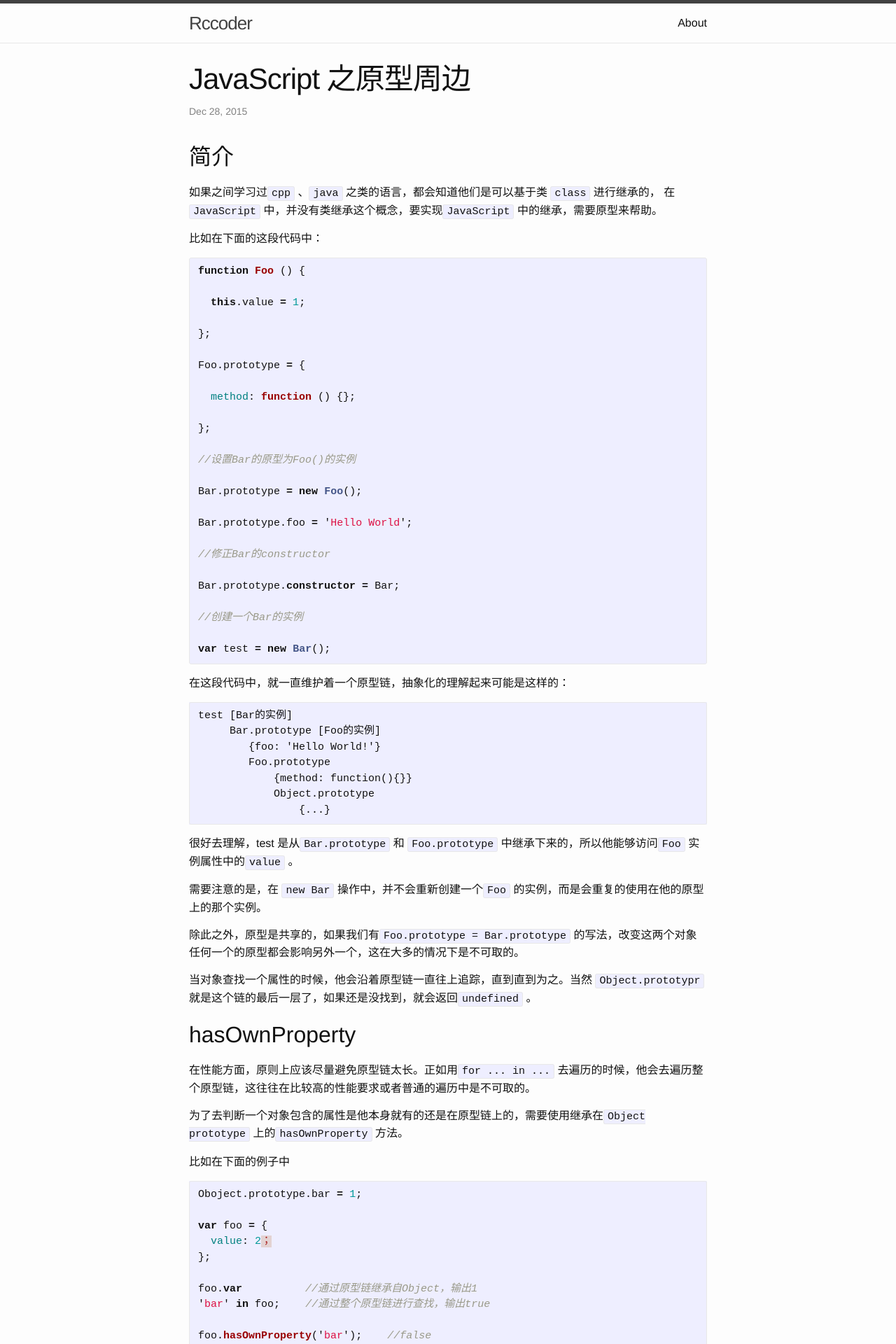
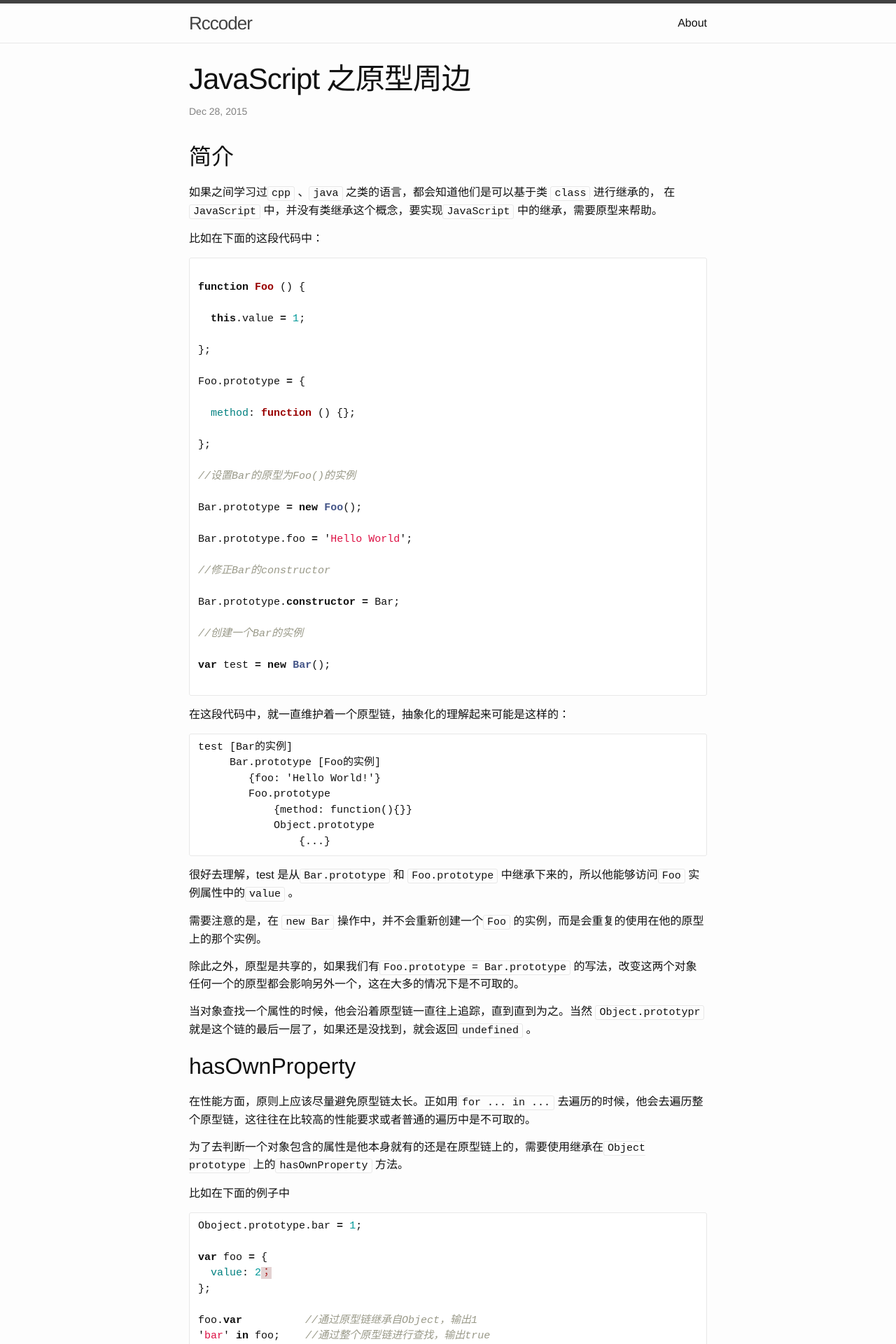
Before and after one commit to rccoder/blog, a Jekyll site: the page built from _posts/2015-12-28-javascript-protytype.md, in a window 1280 px wide. Shown: the top 1920 px of the page at 70% size. Built offline with Jekyll 4.4.1, drawn with Linux system fonts in a browser that asks for light colours.

Commit message:
fix markdown

````diff
--- a/_config.yml
+++ b/_config.yml
@@ -19,3 +19,5 @@
 
 # Build settings
 markdown: kramdown
+kramdown:
+    input: GFM
--- a/_posts/2015-12-28-javascript-protytype.md
+++ b/_posts/2015-12-28-javascript-protytype.md
@@ -11,7 +11,7 @@
 
 比如在下面的这段代码中：
 
-{% highlight javascript %}
+``` javascript
 
 function Foo () {
 
@@ -39,7 +39,7 @@
 
 var test = new Bar();
 
-{% endhighlight %}
+```
 
 在这段代码中，就一直维护着一个原型链，抽象化的理解起来可能是这样的：
 
--- a/_sass/_base.scss
+++ b/_sass/_base.scss
@@ -132,7 +132,7 @@
     font-size: 15px;
     border: 1px solid $grey-color-light;
     border-radius: 3px;
-    background-color: #eef;
+    //background-color: #eef;
 }
 
 code {
--- a/_sass/_syntax-highlighting.scss
+++ b/_sass/_syntax-highlighting.scss
@@ -6,7 +6,7 @@
     @extend %vertical-rhythm;
 
     .highlighter-rouge & {
-      background: #eef;
+      //background: #eef;
     }
 
     .c     { color: #998; font-style: italic } // Comment
````
